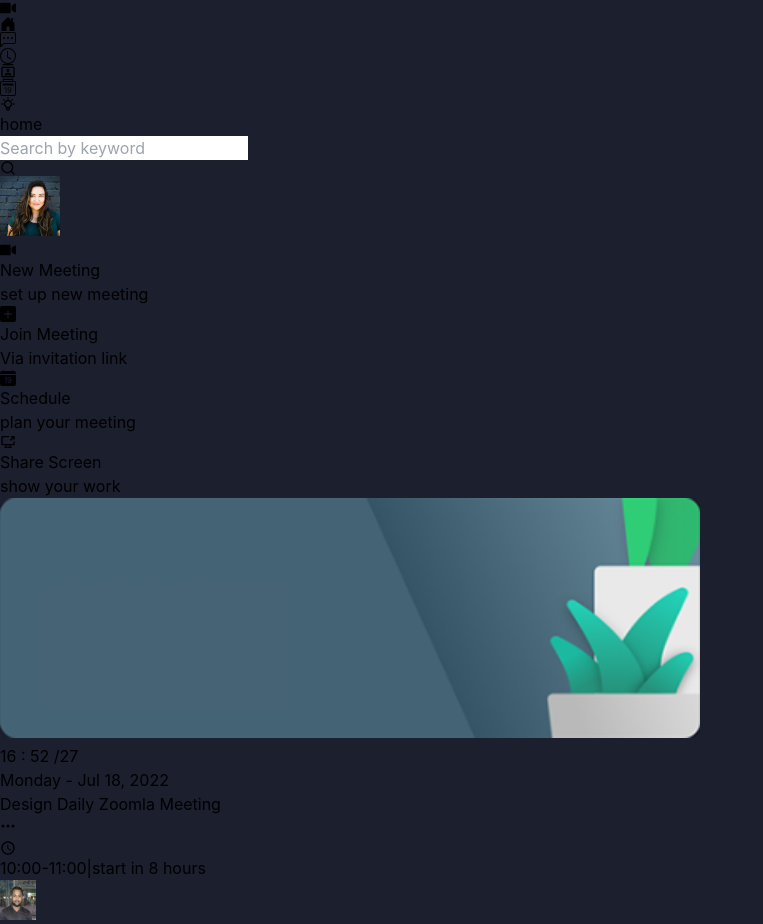
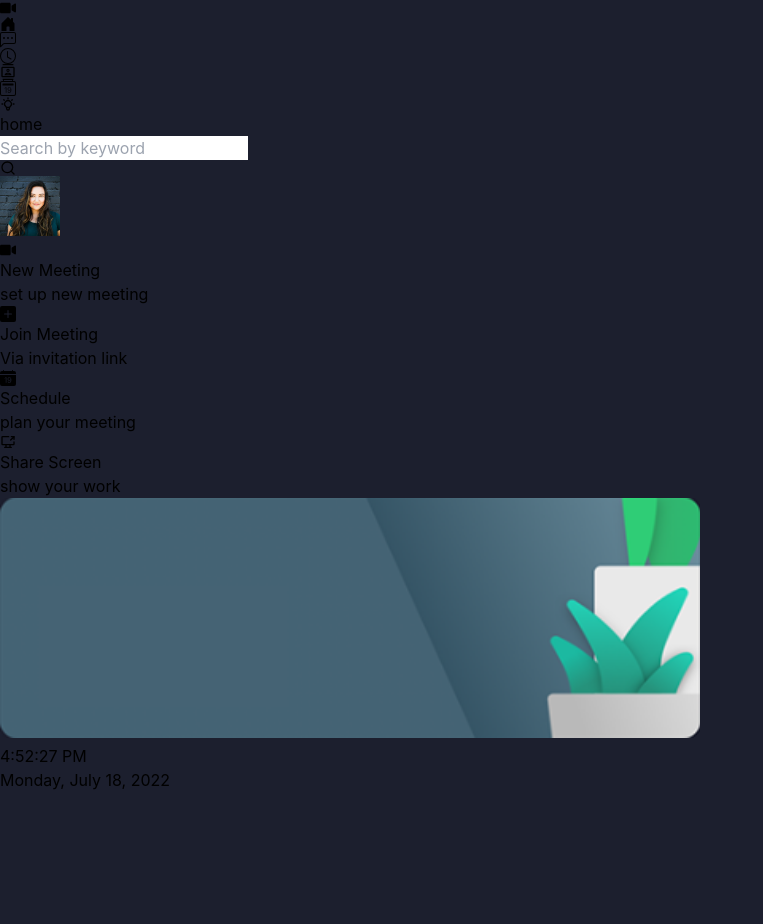
Before and after one commit to shakibdshy/Zoomla, a Next.js app: page /home in a window 1280 px wide. Shown: the top 924 px of the page, without its empty margins (0-763 px from the left). After the commit the page ends 800 px from the top, so only its background shows below. Built offline with nearby package versions, Linux system fonts and the light colour scheme; what @material-tailwind/react would draw is missing.

Commit message:
Date Update

```diff
--- /dev/null
+++ b/components/Date.tsx
@@ -0,0 +1,50 @@
+import React, { ReactNode, useEffect, useState } from 'react'
+import banner from "../assets/banner.png"
+import Image from 'next/image'
+
+function DateComponent(): ReactNode {
+    const [clock, setClock] = useState<string>(new Date().toLocaleTimeString());
+
+    const dates = new Date().toLocaleDateString(undefined, {
+        weekday: "long",
+        year: "numeric",
+        month: "long",
+        day: "numeric",
+    })
+
+
+    useEffect(() => {
+        const clock = setInterval(
+            (): void => setClock(new Date().toLocaleTimeString()),
+            1000
+        );
+
+        return () => {
+            clearInterval(clock);
+        };
+    }, []);
+
+    return (
+        <div className='w-full relative mb-3'>
+            <Image
+                className='rounded-xl w-full mx-auto'
+                src={banner}
+                alt="banner"
+                width={700}
+                height={240}
+            />
+            <div className='absolute rounded-xl w-full flex items-center h-full p-4 top-0 left-0'>
+                <div className='ml-0 sm:ml-3'>
+                    <h1 className='text-3xl md:text-4xl lg:text-6xl text-white font-bold'>
+                        {clock}
+                    </h1>
+                    <p className='sm:text-xl mt-3 text-white font-bold'>
+                        {dates}
+                    </p>
+                </div>
+            </div>
+        </div>
+    )
+}
+
+export default DateComponent
--- a/components/DateTime.tsx
+++ b/components/DateTime.tsx
@@ -1,11 +1,18 @@
 import Image from 'next/image'
 import banner from "../assets/banner.png"
 import React, { useState, useEffect } from 'react'
-import { format } from 'date-fns';
+import { format } from 'date-fns'
 
-function Banner() {
+interface dateTypes {
+    days: string,
+    hours: string,
+    minutes: string,
+    seconds: string,
+}
+
+function DateTime() {
     const formateDate = format(new Date, 'PP')
-    const [time, setTime] = useState()
+    const [time, setTime] = useState<dateTypes>()
     let weekday = ['Sunday', 'Monday', 'Tuesday', 'Wednesday', 'Thursday', 'Friday', 'Saturday'][new Date().getDay()]
 
     const calculateTime = () => {
@@ -23,12 +30,11 @@ function Banner() {
     }
 
     useEffect(() => {
-        const timer = setTimeout(() => {
-            setTime(calculateTime());
-        }, 1000);
+        const timer = setTimeout(() => setTime(calculateTime()), 1000);
 
         return () => clearTimeout(timer);
-      }, [calculateTime()]);
+    }, [calculateTime()]);
+
 
     return (
     <div className='w-full relative mb-3'>
@@ -49,4 +55,4 @@ function Banner() {
   )
 }
 
-export default Banner
+export default DateTime
--- a/components/ScheduleList.tsx
+++ b/components/ScheduleList.tsx
@@ -7,7 +7,7 @@ import { MdOutlineWatchLater } from 'react-icons/md';
 import { BsThreeDots } from 'react-icons/bs';
 import { useRouter } from 'next/router';
 
-function ScheduleList({setUser}) {
+function ScheduleList({ setUser }) {
     const { asPath } = useRouter();
     const data = [
         {
@@ -39,9 +39,9 @@ function ScheduleList({setUser}) {
         <div className='w-full text-white'>
             <div className='grid gap-3'>
                 {
-                data.map(i => (
+                    data.map((i, index) => (
                         <>
-                    <div onClick={() => setUser(i)} className='w-full border bg-[#212534] border-grey-800 p-3 sm:p-5 rounded-xl'>
+                            <div key={index} onClick={() => setUser(i)} className='w-full border bg-[#212534] border-grey-800 p-3 sm:p-5 rounded-xl'>
                                 <div className='flex justify-between items-center'>
                                     <h1 className="text-xl font-bold">{i.name}</h1>
                                     <div>
--- a/pages/home.tsx
+++ b/pages/home.tsx
@@ -1,6 +1,7 @@
 import Image from 'next/image'
 import React from 'react'
 import Card from '../components/Card'
+import DateComponent from '../components/Date'
 import DateTime from '../components/DateTime'
 import ScheduleList from '../components/ScheduleList'
 import TopBar from '../components/TopBar'
@@ -17,8 +18,9 @@ function HomePage() {
           <Card />
         </div>
         <div className='p-4 border-l overflow-y-scroll border-grey-800'>
-          <DateTime />
-          <ScheduleList />
+          {/* <DateTime /> */}
+          <DateComponent />
+          {/* <ScheduleList /> */}
         </div>
       </section>
     </>
```
Also changed, not shown: 2 other files (tests, documents, lock files or other folders). Lines whose indentation alone changed are shown as unchanged.
